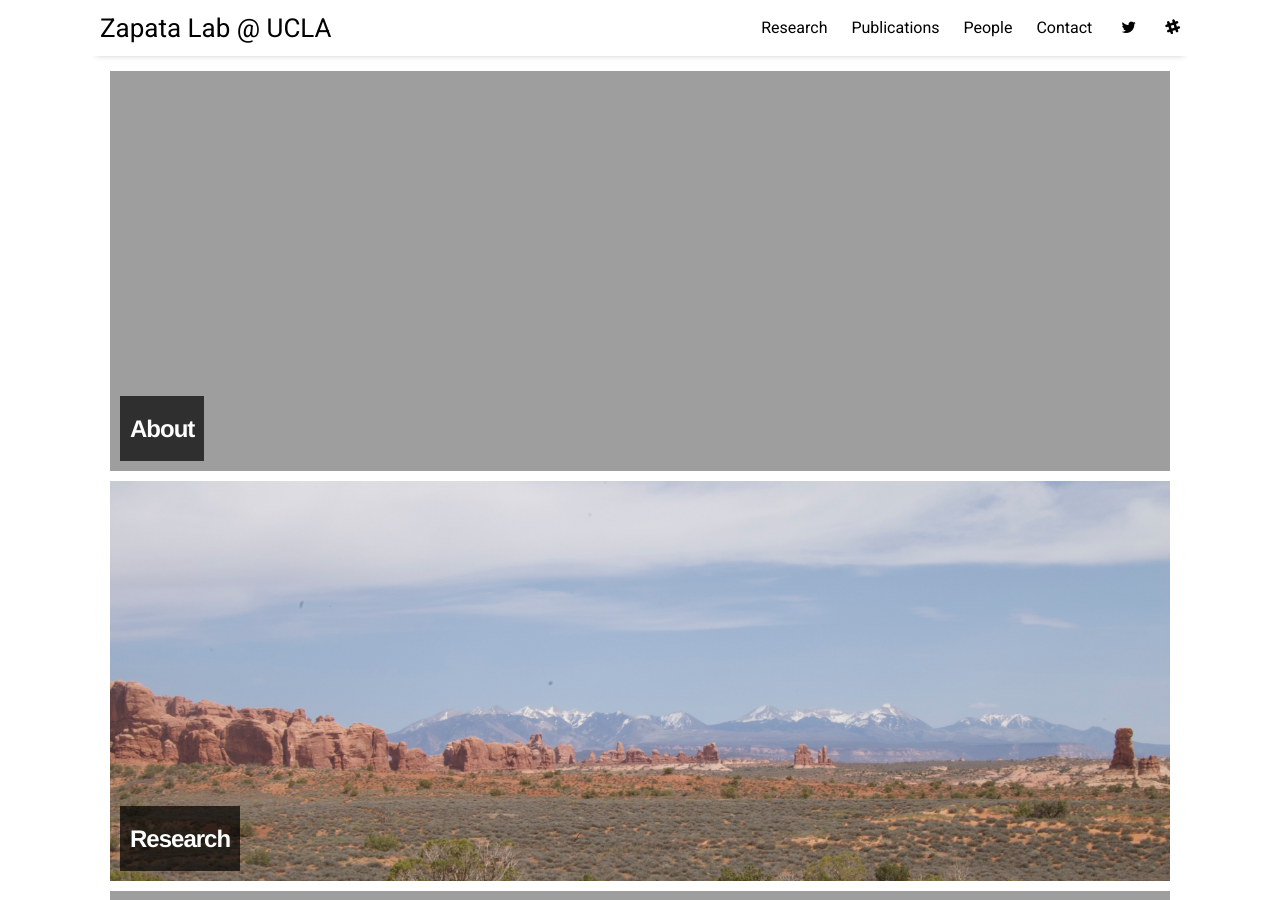
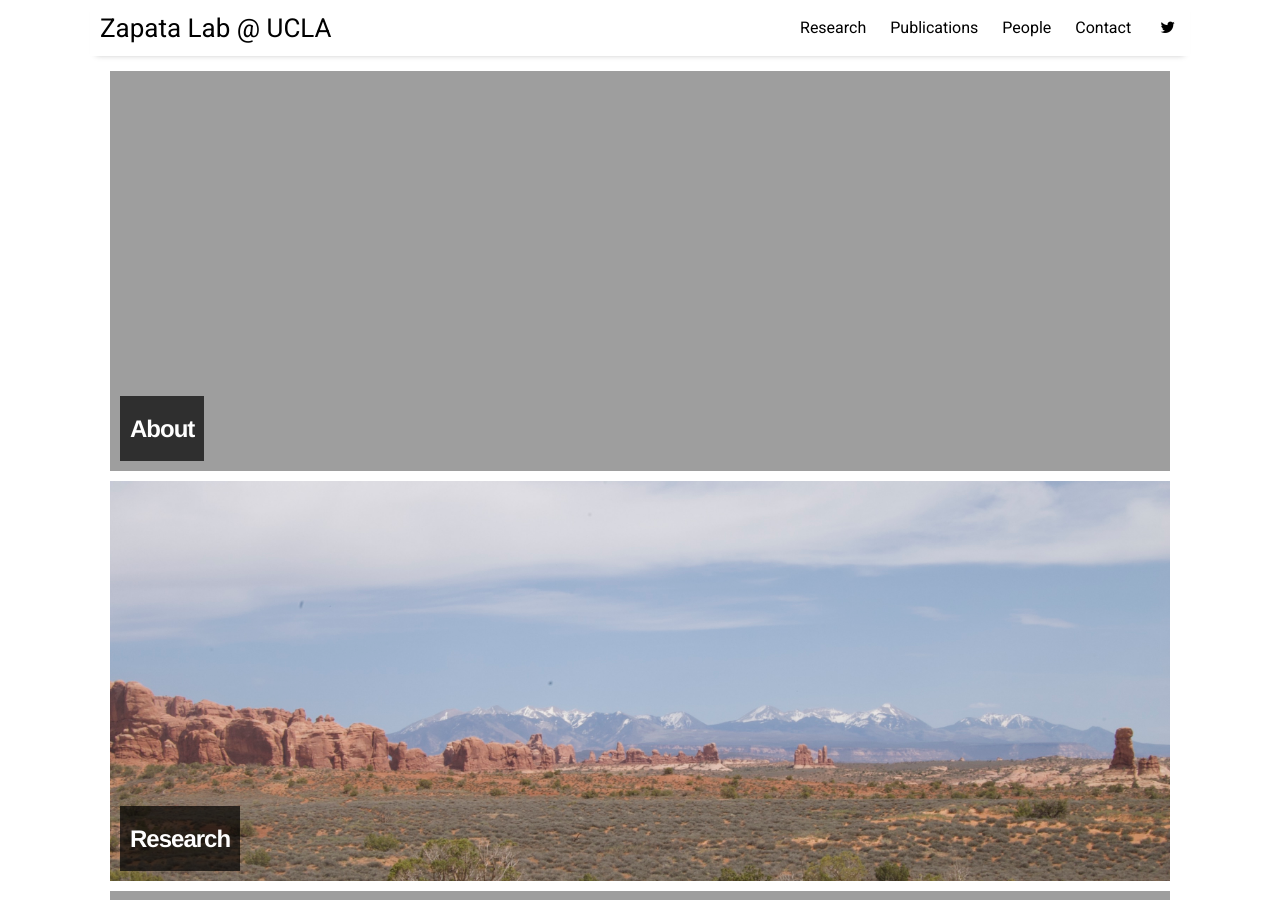
Before and after one commit to zapataf/zapataf.github.io, a Jekyll site: the page built from index.html, in a window 1280 px wide and 900 px high. Built offline with Jekyll 4.4.1, drawn with Linux system fonts in a browser that asks for light colours; nearby versions of some CDN libraries; the list of posts is cut into pages by our own code; comment, search, counter and statistics services are not loaded.

Commit message:
removes unnecessary links

```diff
--- a/_data/settings.yml
+++ b/_data/settings.yml
@@ -15,7 +15,7 @@ menu:
 social:
 - {icon: 'twitter', link: 'https://twitter.com/zapata_lab'}
 #- {icon: 'envelope', link: 'mailto:zapatalab@gmail.com'}
-- {icon: 'slack', link: 'https://zapatalab.slack.com'}
+#- {icon: 'slack', link: 'https://zapatalab.slack.com'}
 # - {icon: 'rss-square', link: 'rss-feed.xml'}
 
 # Customize site text
```
